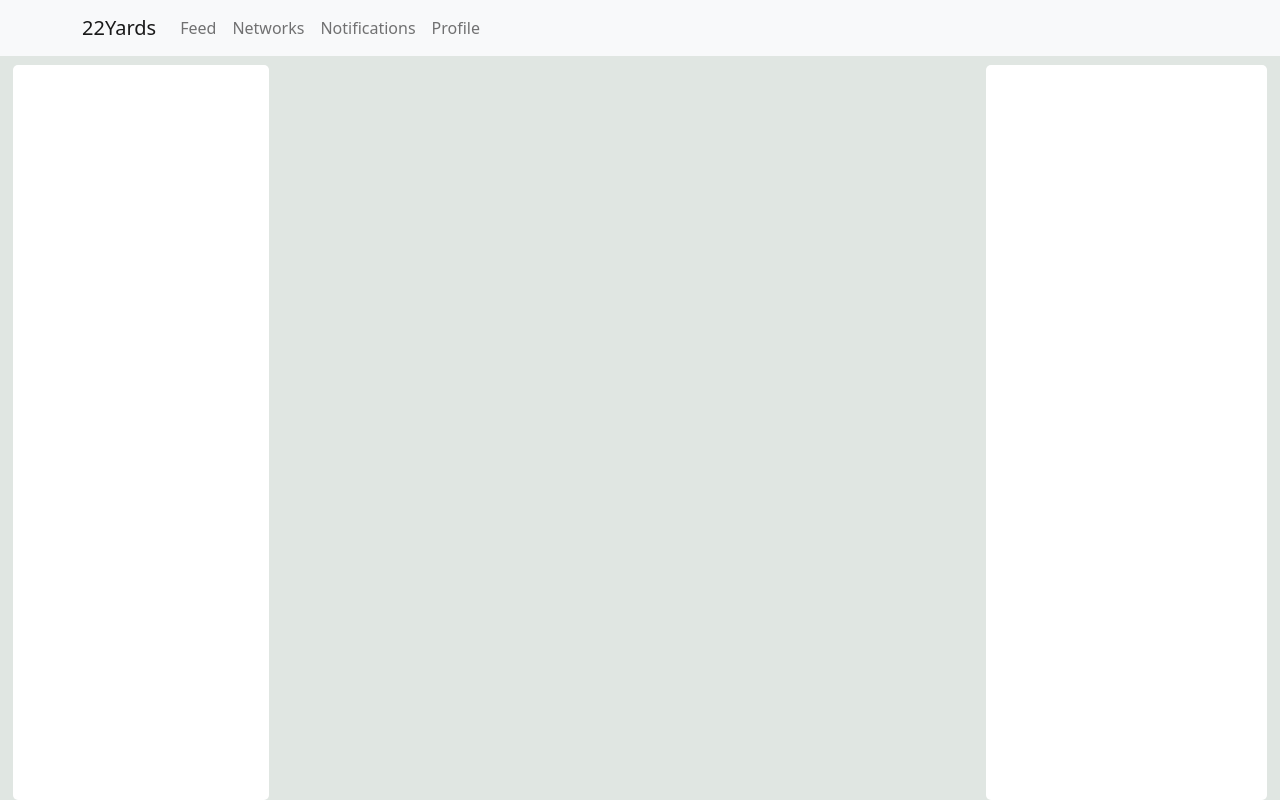
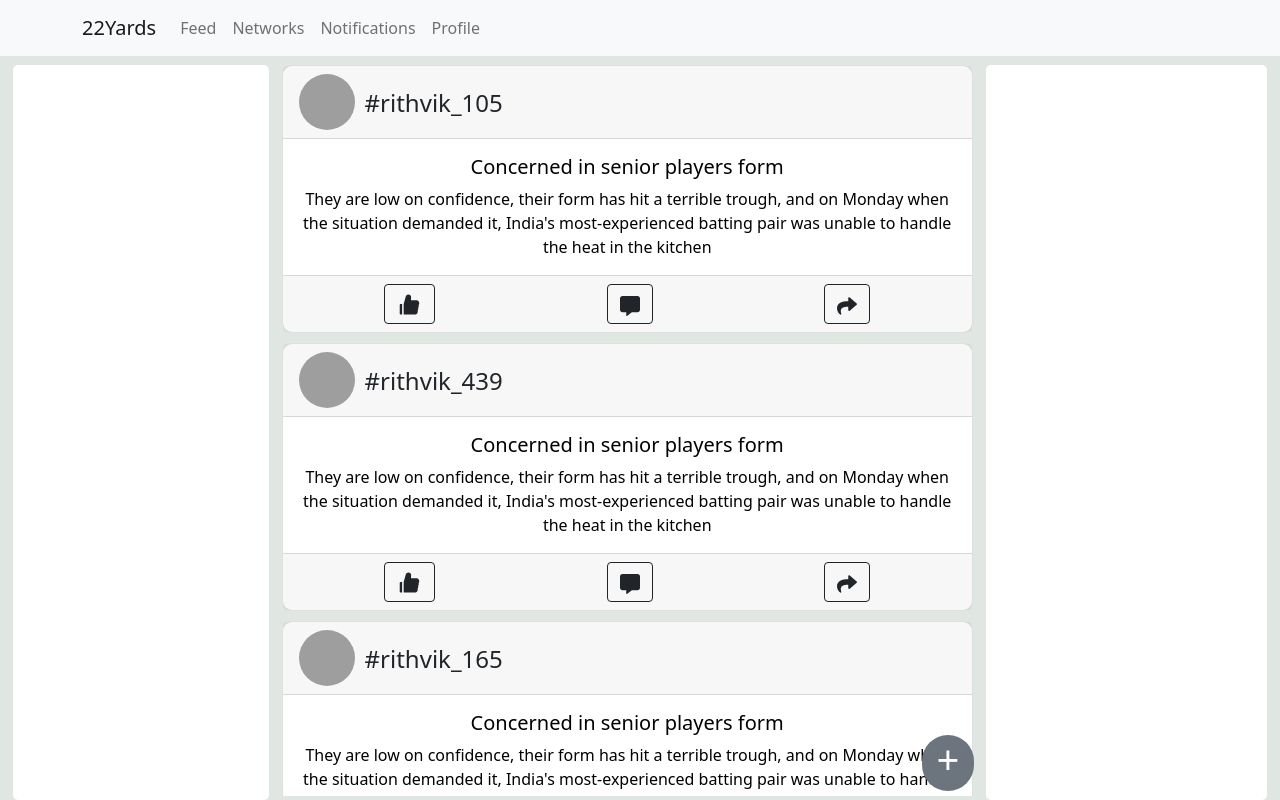
Before and after one commit to Rithvik89/project2022, a React (Create React App) app in the folder 22yards/: page /feed in a window 1280 px wide. Built offline with nearby package versions, Linux system fonts and the light colour scheme; grey boxes are pictures that could not be loaded.

Commit message:
VR.8.1.0 Done with add post add comment

```diff
--- a/22yards/src/App.css
+++ b/22yards/src/App.css
@@ -1,9 +1,14 @@
+.full-page{
+    background-image: url('https://res.cloudinary.com/dhz8n0ka8/image/upload/v1641640237/WhatsApp_Image_2022-01-08_at_4.37.11_PM_qnwkxy.jpg');
+    background-size: cover;
+}
+
 .header{
     height:65px;
 }
 .routing-page{
     display: flex;
-    height: 100%;
+    height: calc(100vh - 65px);
     top:65px;
 }
 
--- a/22yards/src/App.js
+++ b/22yards/src/App.js
@@ -11,10 +11,13 @@ import Networks from './Components/Networks'
 import Profile from './Components/Profile'
 import Logout from './Components/Logout'
 import Notifications from './Components/Notifications'
+import SignInAndSignUp from './Components/SignInAndSignUp'
+import FeedBody from './Components/Feed/FeedBody';
 
 function App(){
   return (
     <BrowserRouter>
+       <div >
         <div className="header">
           <Header/>
         </div>
@@ -24,7 +27,9 @@ function App(){
             </div>
 
           <Routes>
-              <Route path="/" element={<Feed/>}/>
+                <Route path="/" element={<SignInAndSignUp/>}/>
+                <Route path="/feed" element={<Feed/>}/>
+                <Route path="/feed/:id" element={<FeedBody/>}/>
                 <Route path="/notifications" element={<Notifications/>}/>
                 <Route path="/profile" element={<Profile/>}/>
                 <Route path="/networks" element={<Networks/>}/>
@@ -35,6 +40,7 @@ function App(){
 
             </div>
           </div>
+       </div>
     </BrowserRouter>
   )
 }
--- /dev/null
+++ b/22yards/src/Components/Feed/AddPost.js
@@ -0,0 +1,44 @@
+
+import {useState} from 'react';
+import {Button,Modal,Card} from 'react-bootstrap'
+
+function AddPost(){
+        const [show, setShow] = useState(false);
+
+        const handleClose = () => setShow(false);
+        const handleShow = () => setShow(true);
+
+        var height;
+        height = Math.floor(Math.random()*(400)+100);
+        console.log(height);
+        var link = "https://picsum.photos/"+height+"/"+height;
+
+        return (
+          <div className='xyz'>
+            <Button variant="secondary" onClick={handleShow} className='add-post-button-styling'>
+            <h1>+</h1>
+            </Button>
+
+            <Modal show={show} onHide={handleClose}>
+              <Modal.Header closeButton>
+                <Modal.Title className='add-post-header'>
+                    <Card.Img variant="top" src={link}  className='feed-main-card-img'/>
+                    <h4 className='feed-content-user-handle'>#Rithvik_{height}</h4>
+                </Modal.Title>
+              </Modal.Header>
+              <Modal.Body className='add-post-body'><textarea className='add-post-text-area' placeholder='Want to write something !!!'/></Modal.Body>
+              <Modal.Footer>
+                <Button variant="secondary" onClick={handleClose}>
+                  Close
+                </Button>
+                <Button variant="secondary" onClick={handleClose}>
+                  Post
+                </Button>
+              </Modal.Footer>
+            </Modal>
+          </div>
+        );
+}
+
+
+export default AddPost
--- /dev/null
+++ b/22yards/src/Components/Feed/Comment.js
@@ -0,0 +1,40 @@
+import {Button,Modal,Card} from 'react-bootstrap'
+import {useState} from 'react'
+import { FaCommentAlt} from "react-icons/fa";
+
+
+function Comment(props){
+        const {postDetails}=props
+        const {user,content}=postDetails
+        const [show, setShow] = useState(false);
+
+        const handleClose = () => setShow(false);
+        const handleShow = () => setShow(true);
+
+        return (
+          <>
+            <Button variant="outline-dark" onClick={handleShow}>
+              <FaCommentAlt fontSize="20px"/>
+            </Button>
+
+            <Modal show={show} onHide={handleClose}>
+              <Modal.Header closeButton>
+                <Modal.Title> Replying to <h1>{user}</h1></Modal.Title>
+              </Modal.Header>
+              <Modal.Body className='add-comment-body'>
+                   <textarea className='add-comment-text-area' placeholder='Want to comment on this Post !!!'/>
+              </Modal.Body>
+              <Modal.Footer>
+                <Button variant="secondary" onClick={handleClose}>
+                  Close
+                </Button>
+                <Button variant="secondary" onClick={handleClose}>
+                  Comment
+                </Button>
+              </Modal.Footer>
+            </Modal>
+          </>
+        );
+}
+
+export default Comment
--- /dev/null
+++ b/22yards/src/Components/Feed/FeedBody/index.js
@@ -0,0 +1,10 @@
+
+function FeedBody(){
+    return(
+        <div>
+            <h1>Feed Body</h1>
+        </div>
+    )
+}
+
+export default FeedBody
--- a/22yards/src/Components/Feed/feedContent.js
+++ b/22yards/src/Components/Feed/feedContent.js
@@ -1,36 +1,48 @@
-import {Card,Button} from 'react-bootstrap'
+import {Card,Button,Modal} from 'react-bootstrap';
+import {Link} from 'react-router-dom'
 import 'bootstrap/dist/css/bootstrap.min.css';
 import { AiFillLike } from "react-icons/ai";
-import { FaCommentAlt,FaShare } from "react-icons/fa";
+import { FaShare } from "react-icons/fa";
 import './index.css'
+import Comment from './Comment';
 
-function FeedContent(){
-    var height;
-    height = Math.floor(Math.random()*(400)+100);
-    console.log(height);
-    var link = "https://picsum.photos/"+height+"/"+height;
+
+function FeedContent(props){
+    const {posts}=props
+    return (
+           posts.map(post=>{
+               const {link,user,content,id}=post
                return (
                 <Card className="text-center feed-cards">
+
                     <Card.Header>
                         <div className="feed-content-card-header">
                             <Card.Img variant="top" src={link}  className='feed-main-card-img'/>
-                    <h4 className='feed-content-user-handle'>#Rithvik_{height}</h4>
+                            <h4 className='feed-content-user-handle'>{post.user}</h4>
                         </div>
                     </Card.Header>
+
+                    <Link to={`/feed/${id}`} style={{ textDecoration: 'none',color:'black' }}>
                         <Card.Body>
                             <Card.Title>Concerned in senior players form</Card.Title>
                             <Card.Text>
-                     They are low on confidence, their form has hit a terrible trough, and on Monday when the situation demanded it, India's most-experienced batting pair was unable to handle the heat in the kitchen
+                                {post.content}
                             </Card.Text>
                         </Card.Body>
+                    </Link>
+
                     <Card.Footer className="text-muted">
                     <div className="feed-content-metadata">
-                <AiFillLike fontSize="25px"/>
-                <FaCommentAlt fontSize="20px"/>
-                <FaShare fontSize="20px"/>
+                        <Button variant="outline-dark"> <AiFillLike fontSize="25px"/></Button>
+                        <Comment postDetails={post}/>
+                        <Button variant="outline-dark"> <FaShare fontSize="20px"/></Button>
                     </div>
                     </Card.Footer>
+
                 </Card>
                )
            }
+                )
+    )
+}
 export default FeedContent
--- a/22yards/src/Components/Feed/index.css
+++ b/22yards/src/Components/Feed/index.css
@@ -6,6 +6,20 @@
         margin-right:24%;
         height:calc(100vh - 69px);
         overflow-y:scroll;
+    }
+    .add-post-container{
+        position:fixed;
+        margin-left: 50%;
+        margin-top: calc(100vh - 130px);
+    }
+    .add-post-button-styling{
+        z-index: 2;
+        border: 0px;
+        padding-right:15px;
+        padding-left:15px;
+        padding-top:0px;
+        padding-bottom:0px;
+        border-radius: 100px;
     }
 }
 @media (min-width:650px) and (max-width:1020px){
@@ -17,6 +31,20 @@
         height:calc(100vh - 69px);
         overflow-y:scroll;
     }
+    .add-post-container{
+        position:fixed;
+        margin-left: 60%;
+        margin-top: calc(100vh - 125px);
+    }
+    .add-post-button-styling{
+        z-index: 2;
+        border: 0px;
+        padding-right:13px;
+        padding-left:13px;
+        padding-top:0px;
+        padding-bottom:0px;
+        border-radius: 100px;
+    }
 }
 @media (max-width:649px){
     .feed-mid-section{
@@ -27,6 +55,39 @@
         height:calc(100vh - 69px);
         overflow-y:scroll;
     }
+    .add-post-container{
+        position:fixed;
+        margin-left: 87%;
+        margin-top: calc(100vh - 120px);
+    }
+    .add-post-button-styling{
+        z-index: 2;
+        border: 0px;
+        padding-right:10px;
+        padding-left:10px;
+        padding-top:0px;
+        padding-bottom:0px;
+        border-radius: 100px;
+    }
+}
+
+.add-post-text-area{
+    width:95%;
+    height:20vh;
+}
+.add-comment-text-area{
+    width:95%;
+    height:18vh;
+    margin-top:2%
+}
+.add-post-header{
+    display:flex;
+}
+.add-post-body{
+    height:25vh
+}
+.add-comment-body{
+    height:25vh;
 }
 
 .feed-mid-section::-webkit-scrollbar {
--- a/22yards/src/Components/Feed/index.js
+++ b/22yards/src/Components/Feed/index.js
@@ -1,18 +1,39 @@
 import 'bootstrap/dist/css/bootstrap.min.css';
 import FeedContent from './feedContent.js';
 import './index.css'
+import AddPost from './AddPost.js';
+
+
+function createFeed(posts){
+    var height;
+    height = Math.floor(Math.random()*(400)+100);
+    console.log(height);
+
+    var link = "https://picsum.photos/"+height+"/"+height;
+    console.log(link)
+    const id=posts.length;
+    const postDetails={
+      'id':id+1,
+      'user':`#rithvik_${height}`,
+      'content':" They are low on confidence, their form has hit a terrible trough, and on Monday when the situation demanded it, India's most-experienced batting pair was unable to handle the heat in the kitchen",
+      'link':link
+  }
+  posts.push(postDetails)
+}
 
 function Feed(){
+  let posts=[]
+  for(let i=0;i<8;i++){
+    createFeed(posts);
+  }
+  console.log(posts.length)
+
    return (
     <div className="feed-mid-section">
-        <FeedContent/>
-        <FeedContent/>
-        <FeedContent/>
-        <FeedContent/>
-        <FeedContent/>
-        <FeedContent/>
-        <FeedContent/>
-        <FeedContent/>
+            <FeedContent posts={posts}/>
+            <div className='add-post-container'>
+              <AddPost/>
+            </div>
     </div>
    )
 }
--- a/22yards/src/Components/Header/index.js
+++ b/22yards/src/Components/Header/index.js
@@ -10,7 +10,7 @@ function Header(){
         <Navbar.Toggle aria-controls="basic-navbar-nav" />
         <Navbar.Collapse id="basic-navbar-nav">
           <Nav className="me-auto">
-            <Nav.Link as={Link} to='/'>Feed</Nav.Link>
+            <Nav.Link as={Link} to='/feed'>Feed</Nav.Link>
             <Nav.Link as={Link} to='/networks'>Networks</Nav.Link>
             <Nav.Link as={Link} to='/notifications'>Notifications</Nav.Link>
             <Nav.Link as={Link} to='/profile'>Profile</Nav.Link>
--- a/22yards/src/Components/SignInAndSignUp/SignInAndSignUP.css
+++ b/22yards/src/Components/SignInAndSignUp/index.css
@@ -3,8 +3,7 @@
     justify-content: center;
     align-items: center;
     width: 100vw;
-    height: 100vh;
-
+    height: calc(100vh - 69px);
 }
 .signin-signup-button-container{
     display: flex;
@@ -14,6 +13,7 @@
     width: 350px;
     height: 400px;
     display: flex;
+    border-radius: 10px;
 }
 .login-page-button{
     width: 175px;
```
Also changed, not shown: 22yards/src/Components/SignInAndSignUp/index.js (renamed from 22yards/src/Components/SignInAndSignUp/SignInAndSignUP.js, +11 -8 lines). Lines whose indentation alone changed are shown as unchanged.
